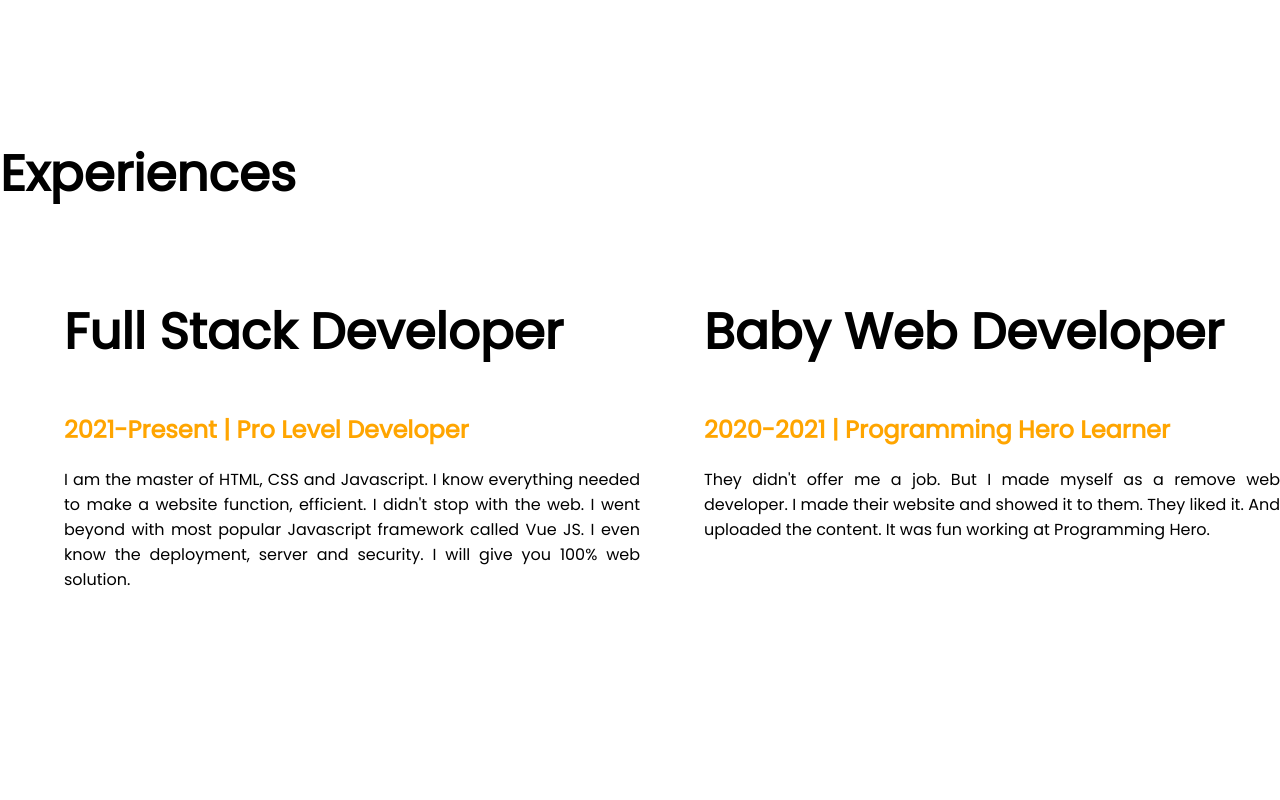
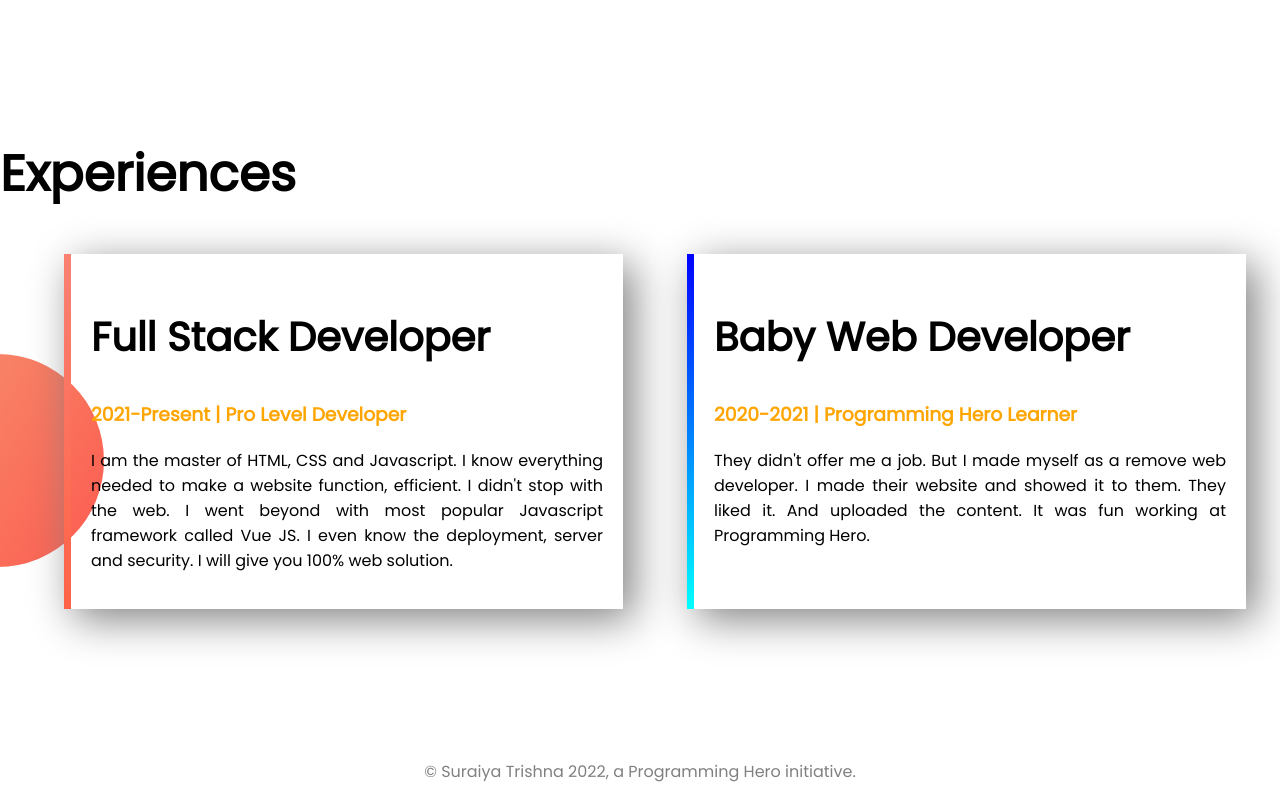
Before and after one commit to SuraiyaAkterTrishna/developer-portfolio, a plain HTML site: page index.html in a window 1280 px wide. Shown: the part 1077-1877 px from the top of the page. Before the commit the page ends 1835 px from the top, so only its background shows below. Drawn offline with Linux system fonts and the light colour scheme.

Commit message:
Experience and Footer area done

```diff
--- a/index.html
+++ b/index.html
@@ -38,17 +38,20 @@
     <section class="experience">
         <h1>Experiences</h1>
         <div class="flexible-contant">
-            <div class="half-width">
-                <h1>Full Stack Developer</h1>
-                <h2 class="orange-color">2021-Present | Pro Level Developer</h2>
+            <div class="experience-item" id="full-stack-ex">
+                <h2>Full Stack Developer</h2>
+                <h3 class="orange-color">2021-Present | Pro Level Developer</h3>
                 <p>I am the master of HTML, CSS and Javascript. I know everything needed to make a website function, efficient. I didn't stop with the web. I went beyond with most popular Javascript framework called Vue JS. I even know the deployment, server and security. I will give you 100% web solution.</p>
             </div>
-            <div class="half-width">
-                <h1>Baby Web Developer</h1>
-                <h2 class="orange-color">2020-2021 | Programming Hero Learner</h2>
+            <div class="experience-item" id="baby-web-ex">
+                <h2>Baby Web Developer</h2>
+                <h3 class="orange-color">2020-2021 | Programming Hero Learner</h3>
                 <p>They didn't offer me a job. But I made myself as a remove web developer. I made their website and showed it to them. They liked it. And uploaded the content. It was fun working at Programming Hero.</p>
             </div>
         </div>
+        <footer>
+            <p>© Suraiya Trishna 2022, a Programming Hero initiative.</p>
+        </footer>
 
     </section>
 
--- a/style.css
+++ b/style.css
@@ -4,6 +4,9 @@ body{
 }
 h1{
     font-size: 50px;
+}
+h2{
+    font-size: 40px;
 }
 p{
     text-align: justify;
@@ -32,11 +35,37 @@ p{
     border-radius: 5px;
 }
 .top-banner{
-    background-image: url("images/top-banner.png");
+    background-image: url(images/top-banner.png);
     background-repeat: no-repeat;
 }
 .dream-big{
-    background-image: url("images/dream-bg.png");
+    background-image: url(images/dream-bg.png);
     background-repeat: no-repeat;
     background-position: right;
 }
+.experience{
+    background-image: url(images/exp-bg.png);
+    background-repeat: no-repeat;
+    background-position: left;
+}
+.experience-item{
+    width: 40%;
+    margin-left: 5%;
+    box-shadow: 10px 10px 40px gray;
+    padding: 20px;
+
+}
+#full-stack-ex{
+    border-left: 7px solid;
+    border-image: linear-gradient(salmon, tomato);
+    border-image-slice: 1;
+}
+#baby-web-ex{
+    border-left: 7px solid;
+    border-image: linear-gradient(blue, cyan);
+    border-image-slice: 1;
+}
+footer p{
+    text-align: center;
+    color: gray;
+}
```
Also changed, not shown: images/jhankar.png (deleted), images/jhankar2.png (deleted).
